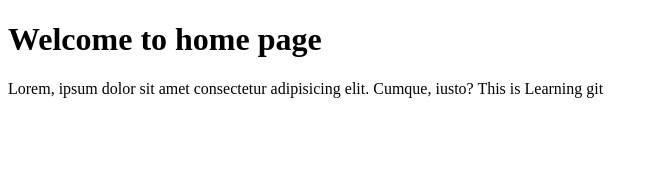
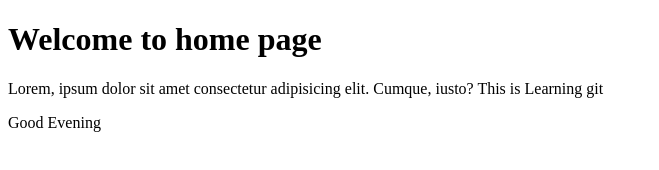
Before and after one commit to Cpatankar/git_Tutorial, a plain HTML site: page index.html in a window 1280 px wide. Shown: the whole page, without its empty margins (0-659 px from the left). Drawn offline with Linux system fonts and the light colour scheme.

Commit message:
final commit 1

```diff
--- a/index.html
+++ b/index.html
@@ -9,5 +9,6 @@
 <body>
     <h1>Welcome to home page</h1>
     <p>Lorem, ipsum dolor sit amet consectetur adipisicing elit. Cumque, iusto?  This is Learning git</p>
+    <p>Good Evening</p>
 </body>
 </html>
```
